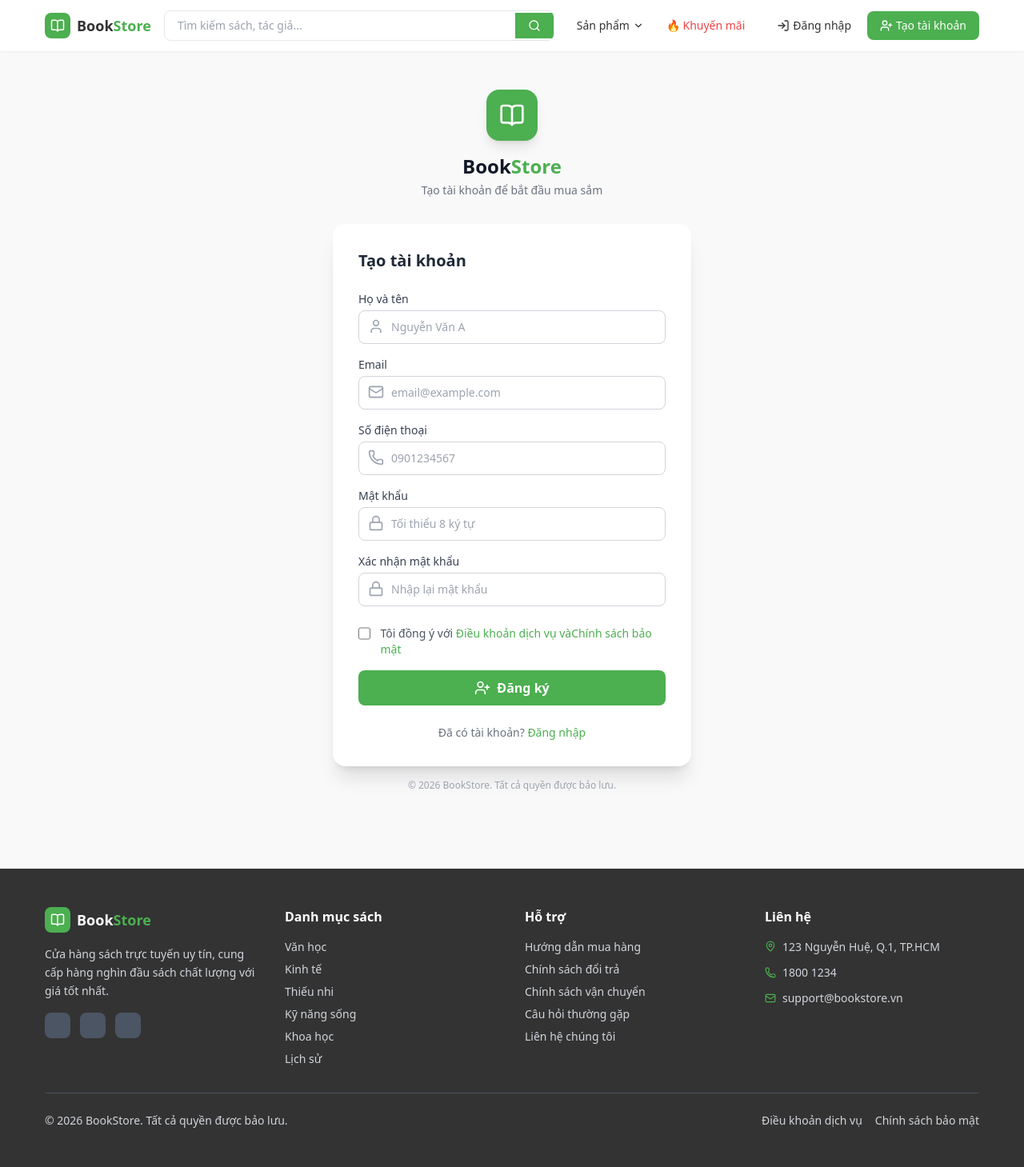
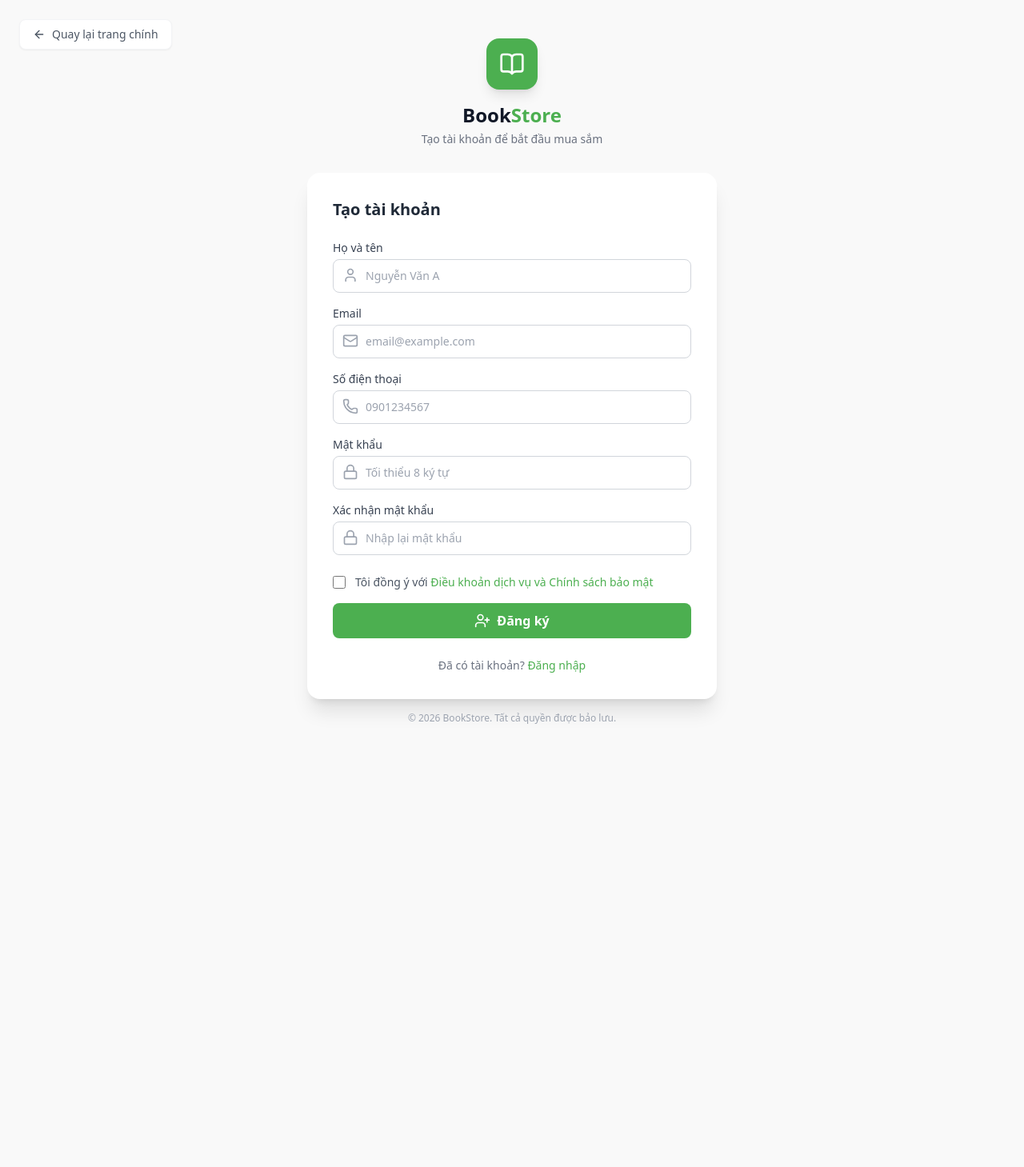
Before and after one commit to cuong2103/website-ban-sach, a PHP site: a page that uses views/auth/register.php in a window 1280 px wide. Shown: the whole page at 80% size. After the commit the page ends 905 px from the top, so only its background shows below. Run offline with PHP 8.4, Linux system fonts and the light colour scheme; data that the repository does not hold is empty; some libraries are stand-ins or nearby versions.

Commit message:
feat: Thêm chức năng đăng xuất, sửa lỗi button

```diff
--- a/controllers/AuthController.php
+++ b/controllers/AuthController.php
@@ -85,8 +85,12 @@ class AuthController
       'email' => 'required|email',
       'phone' => 'required|phone',
       'password' => 'required|min:8',
-      'password_confirm' => 'required',
+      'password_confirm' => 'required|min:8',
     ]);
+
+    if (!isset($_POST['terms'])) {
+      $errors['terms'][] = 'Bạn phải đồng ý với Điều khoản dịch vụ và Chính sách bảo mật.';
+    }
 
     if (!empty($errors)) {
       $_SESSION['validation_errors'] = $errors;
--- a/views/auth/register.php
+++ b/views/auth/register.php
@@ -1,13 +1,29 @@
 <?php
-require_once './views/components/navbar.php';
 $error = Message::get('error');
 $errors = $_SESSION['validation_errors'] ?? [];
 unset($_SESSION['validation_errors']);
 ?>
+<!DOCTYPE html>
+<html lang="vi" class="h-full">
+<head>
+    <meta charset="UTF-8">
+    <meta name="viewport" content="width=device-width, initial-scale=1.0">
+    <title>Đăng ký - BookStore</title>
+    <script src="https://cdn.tailwindcss.com"></script>
+    <script src="https://unpkg.com/lucide@latest/dist/umd/lucide.min.js"></script>
+</head>
+<body class="h-full bg-[#F9F9F9] relative">
+
+    <!-- Nút Quay lại -->
+    <a href="<?= BASE_URL ?>"
+        class="absolute top-4 left-4 sm:top-6 sm:left-6 flex items-center gap-2 text-gray-600 hover:text-[#4CAF50] transition-colors bg-white px-4 py-2 rounded-lg shadow-sm border border-gray-100 z-10">
+        <i data-lucide="arrow-left" class="w-4 h-4"></i>
+        <span class="text-sm font-medium">Quay lại trang chính</span>
+    </a>
 
 <div class="max-w-[1200px] mx-auto px-4 py-12">
     <div class="flex items-center justify-center min-h-[calc(100vh-200px)]">
-        <div class="w-full max-w-md">
+        <div class="w-full max-w-lg">
             <!-- Logo -->
             <div class="text-center mb-8">
                 <div class="inline-flex items-center justify-center w-16 h-16 bg-[#4CAF50] rounded-2xl mb-4 shadow-lg">
@@ -107,14 +123,20 @@ unset($_SESSION['validation_errors']);
                     </div>
 
                     <div class="flex items-start gap-3 pt-2">
-                        <input type="checkbox" id="terms" name="terms"
+                        <input type="checkbox" id="terms" name="terms" required
                             class="w-4 h-4 mt-0.5 rounded border-gray-300 text-[#4CAF50] focus:ring-[#4CAF50]">
                         <label for="terms" class="text-sm text-gray-600">
                             Tôi đồng ý với <a href="#" class="text-[#4CAF50] font-medium hover:underline">Điều khoản
                                 dịch vụ
-                                vàChính sách bảo mật</a>
+                                và Chính sách bảo mật</a>
                         </label>
                     </div>
+                    <?php if (isset($errors['terms'])): ?>
+                    <p class="text-red-500 text-xs mt-1">
+                        <i data-lucide="alert-circle" class="w-3 h-3 inline"></i>
+                        <?= htmlspecialchars($errors['terms'][0]) ?>
+                    </p>
+                    <?php endif; ?>
 
                     <button type="submit"
                         class="w-full bg-[#4CAF50] hover:bg-[#43A047] text-white font-semibold py-2.5 rounded-lg transition duration-150 flex items-center justify-center gap-2 mt-6">
@@ -135,4 +157,34 @@ unset($_SESSION['validation_errors']);
     </div>
 </div>
 
-<?php require_once './views/components/customer_footer.php'; ?>
+<script>
+    lucide.createIcons();
+
+    // Ẩn thông báo lỗi khi người dùng bắt đầu nhập
+    document.querySelectorAll('input').forEach(input => {
+        input.addEventListener('input', function() {
+            // Xóa viền đỏ
+            this.classList.remove('border-red-500');
+            this.classList.add('border-gray-300');
+
+            // Ẩn dòng text lỗi ngay bên dưới
+            const errorText = this.parentElement.nextElementSibling;
+            if (errorText && errorText.tagName === 'P' && errorText.classList.contains('text-red-500')) {
+                errorText.style.display = 'none';
+            }
+        });
+    });
+
+    // Xử lý riêng cho ô checkbox terms
+    const termsCheckbox = document.getElementById('terms');
+    if (termsCheckbox) {
+        termsCheckbox.addEventListener('change', function() {
+            const errorText = this.parentElement.nextElementSibling;
+            if (errorText && errorText.tagName === 'P' && errorText.classList.contains('text-red-500')) {
+                errorText.style.display = 'none';
+            }
+        });
+    }
+</script>
+</body>
+</html>
--- a/views/components/navbar.php
+++ b/views/components/navbar.php
@@ -117,17 +117,18 @@ if ($isLoggedIn) {
                             id="cart-badge"><?= $navbarCartCount ?></span>
                         <span class="hidden sm:block">Giỏ hàng</span>
                     </a>
+                    <a href="<?= BASE_URL ?>?act=logout"
+                        class="hidden md:flex items-center gap-1 px-3 py-2 text-sm text-[#333] hover:text-red-500 hover:bg-red-50 rounded-lg transition-colors font-medium">
+                        <i data-lucide="log-out" class="w-4 h-4"></i>
+                        <span>Đăng xuất</span>
+                    </a>
                     <?php else: ?>
                     <a href="<?= BASE_URL ?>?act=login"
                         class="hidden md:flex items-center gap-1 px-3 py-2 text-sm text-[#333] hover:text-[#4CAF50] hover:bg-gray-50 rounded-lg transition-colors">
                         <i data-lucide="log-in" class="w-4 h-4"></i>
                         <span>Đăng nhập</span>
                     </a>
-                    <a href="<?= BASE_URL ?>?act=register"
-                        class="hidden md:flex items-center gap-1 px-4 py-2 text-sm bg-[#4CAF50] text-white hover:bg-[#43A047] rounded-lg transition-colors font-medium">
-                        <i data-lucide="user-plus" class="w-4 h-4"></i>
-                        <span>Tạo tài khoản</span>
-                    </a>
+
                     <?php endif; ?>
 
                     <button class="md:hidden p-2 hover:bg-gray-50 rounded-lg"
@@ -154,15 +155,16 @@ if ($isLoggedIn) {
                     class="flex items-center gap-2 px-4 py-2 text-sm text-[#333] hover:bg-gray-50 rounded-lg">
                     <i data-lucide="shopping-cart" class="w-4 h-4"></i> Giỏ hàng
                 </a>
+                <a href="<?= BASE_URL ?>?act=logout"
+                    class="flex items-center gap-2 px-4 py-2 text-sm text-red-500 hover:bg-red-50 rounded-lg font-medium">
+                    <i data-lucide="log-out" class="w-4 h-4"></i> Đăng xuất
+                </a>
                 <?php else: ?>
                 <a href="<?= BASE_URL ?>?act=login"
                     class="flex items-center gap-2 px-4 py-2 text-sm text-[#333] hover:bg-gray-50 rounded-lg">
                     <i data-lucide="log-in" class="w-4 h-4"></i> Đăng nhập
                 </a>
-                <a href="<?= BASE_URL ?>?act=register"
-                    class="flex items-center gap-2 px-4 py-2 text-sm bg-[#4CAF50] text-white hover:bg-[#43A047] rounded-lg font-medium">
-                    <i data-lucide="user-plus" class="w-4 h-4"></i> Tạo tài khoản
-                </a>
+
                 <?php endif; ?>
             </div>
         </div>
```
Also changed, not shown: views/auth/login.php (+34 -4 lines).
